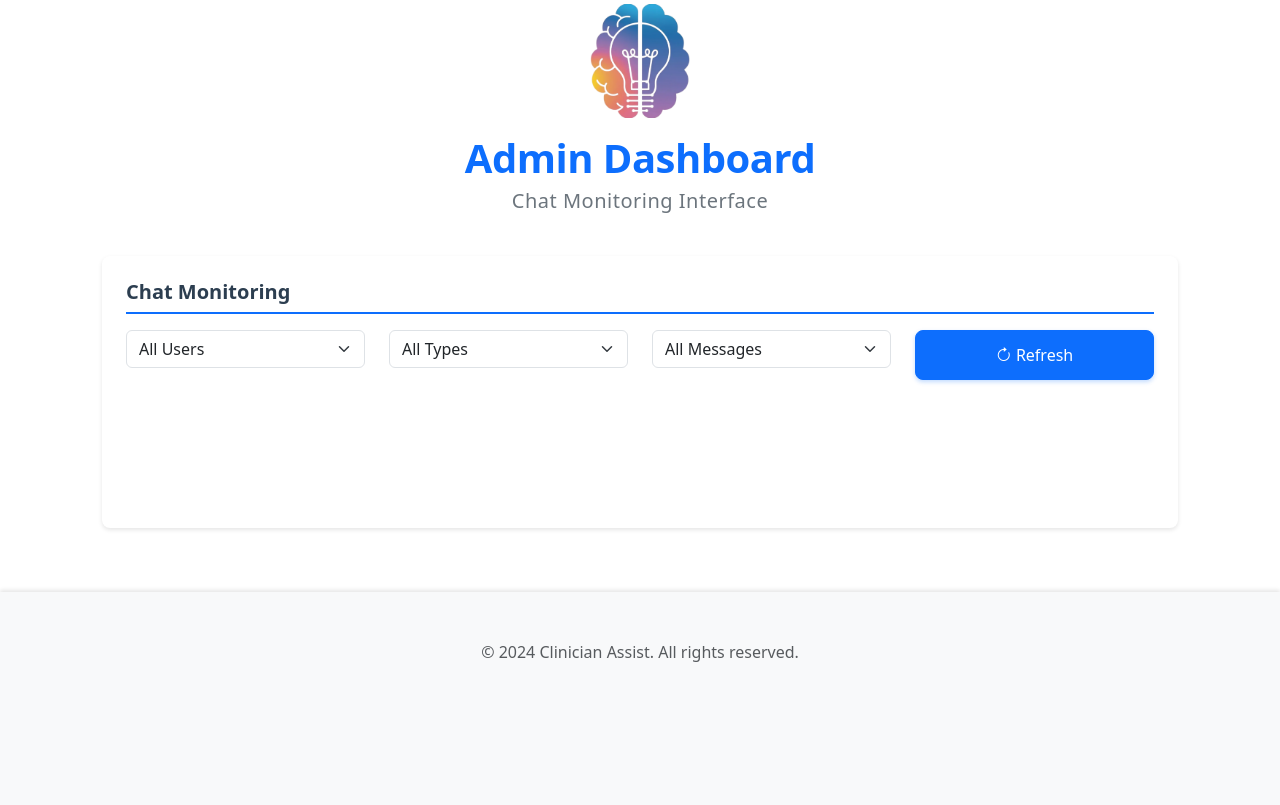
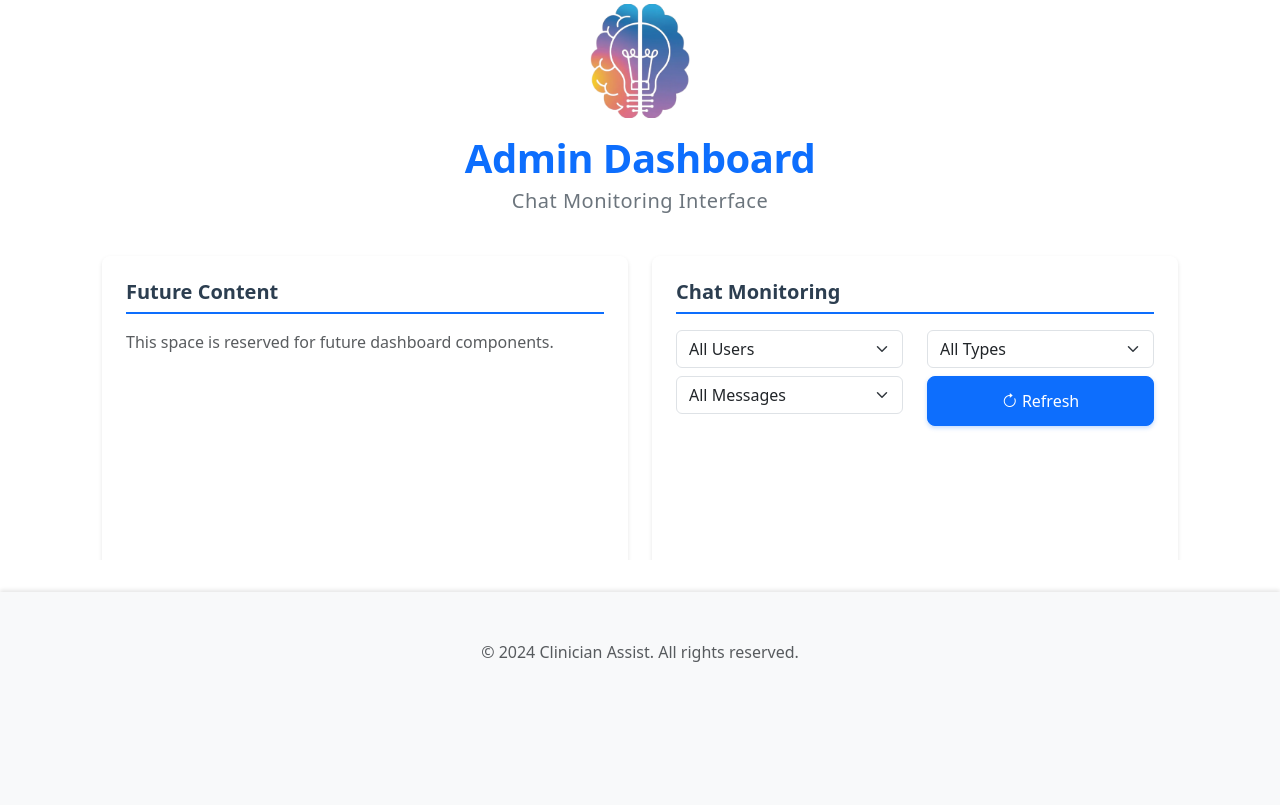
Before and after one commit to jessl2juice/clinician-assist, a Flask app: template templates/dashboard/admin.html in a window 1280 px wide. Shown: the part 164-969 px from the top of the page. Run offline with Flask 3, Linux system fonts and the light colour scheme; the template is opened without the code that fills it, so the values that code supplies are empty; some libraries are stand-ins or nearby versions.

Commit message:
Agent query: Please verify if: 1. The admin dashboard now has a two-column layout 2. The chat monitoring section is in the right column 3. All chat monitoring features (filters, messages, details view) are working properly

```diff
--- a/templates/dashboard/admin.html
+++ b/templates/dashboard/admin.html
@@ -10,14 +10,26 @@
         <p class="dashboard-tagline">Chat Monitoring Interface</p>
     </div>
 
-    <!-- Chat Monitoring Section -->
+    <div class="row">
+        <!-- Left Column - Blank Container -->
+        <div class="col-md-6 mb-4 mb-md-0">
+            <div class="card h-100">
+                <div class="card-body">
+                    <h5 class="card-title dashboard-subtitle">Future Content</h5>
+                    <p class="text-muted">This space is reserved for future dashboard components.</p>
+                </div>
+            </div>
+        </div>
+
+        <!-- Right Column - Chat Monitoring -->
+        <div class="col-md-6">
             <div class="card chat-monitoring-card">
                 <div class="card-body">
                     <h5 class="card-title dashboard-subtitle">Chat Monitoring</h5>
 
                     <!-- Filters -->
                     <div class="row mb-3">
-                <div class="col-md-3">
+                        <div class="col-md-6 mb-2">
                             <select id="userFilter" class="form-select">
                                 <option value="">All Users</option>
                                 {% for user in users %}
@@ -25,21 +37,21 @@
                                 {% endfor %}
                             </select>
                         </div>
-                <div class="col-md-3">
+                        <div class="col-md-6 mb-2">
                             <select id="messageTypeFilter" class="form-select">
                                 <option value="">All Types</option>
                                 <option value="text">Text Messages</option>
                                 <option value="voice">Voice Messages</option>
                             </select>
                         </div>
-                <div class="col-md-3">
+                        <div class="col-md-6 mb-2">
                             <select id="flaggedFilter" class="form-select">
                                 <option value="">All Messages</option>
                                 <option value="true">Flagged Only</option>
                             </select>
                         </div>
-                <div class="col-md-3 d-flex gap-2">
-                    <button id="refreshChat" class="btn btn-primary flex-grow-1">
+                        <div class="col-md-6 mb-2">
+                            <button id="refreshChat" class="btn btn-primary w-100">
                                 <i class="bi bi-arrow-clockwise"></i> Refresh
                             </button>
                         </div>
@@ -48,6 +60,8 @@
                     <!-- Chat Messages -->
                     <div class="chat-monitoring-messages" id="monitoringMessages">
                         <!-- Messages will be loaded here dynamically -->
+                    </div>
+                </div>
             </div>
         </div>
     </div>
@@ -218,7 +232,7 @@ document.addEventListener('DOMContentLoaded', function() {
 }
 
 .chat-monitoring-messages {
-    height: calc(100% - 120px);
+    height: calc(100% - 180px);
     overflow-y: auto;
     padding: 1rem;
     display: flex;
@@ -242,7 +256,8 @@ document.addEventListener('DOMContentLoaded', function() {
 .message-header {
     display: flex;
     align-items: center;
-    gap: 1rem;
+    gap: 0.5rem;
+    flex-wrap: wrap;
     margin-bottom: 0.75rem;
 }
 
@@ -286,8 +301,7 @@ document.addEventListener('DOMContentLoaded', function() {
     }
 
     .message-header {
-        flex-wrap: wrap;
-        gap: 0.5rem;
+        gap: 0.25rem;
     }
 
     .timestamp {
```
Also changed, not shown: 2 other files. Lines whose indentation alone changed are shown as unchanged.
